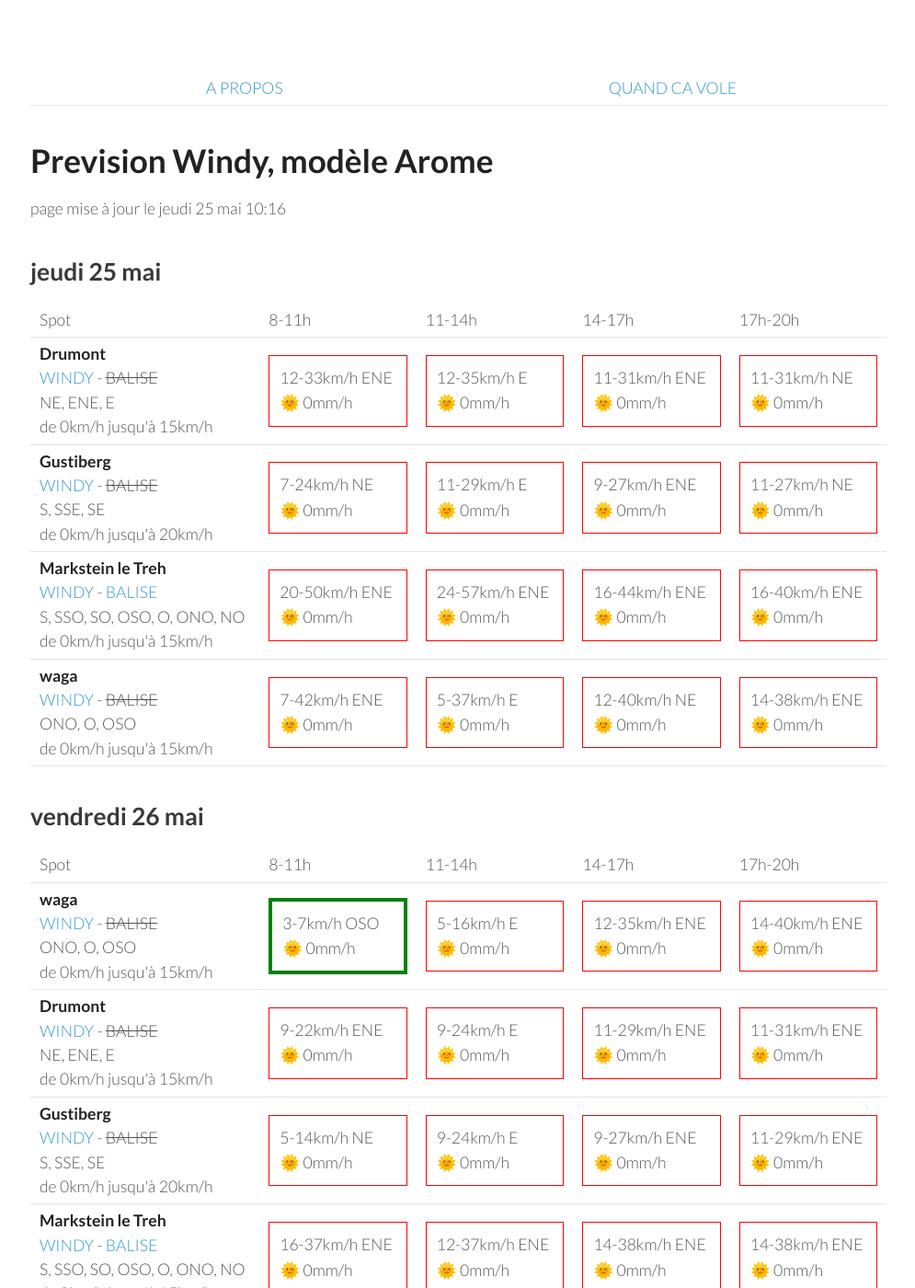
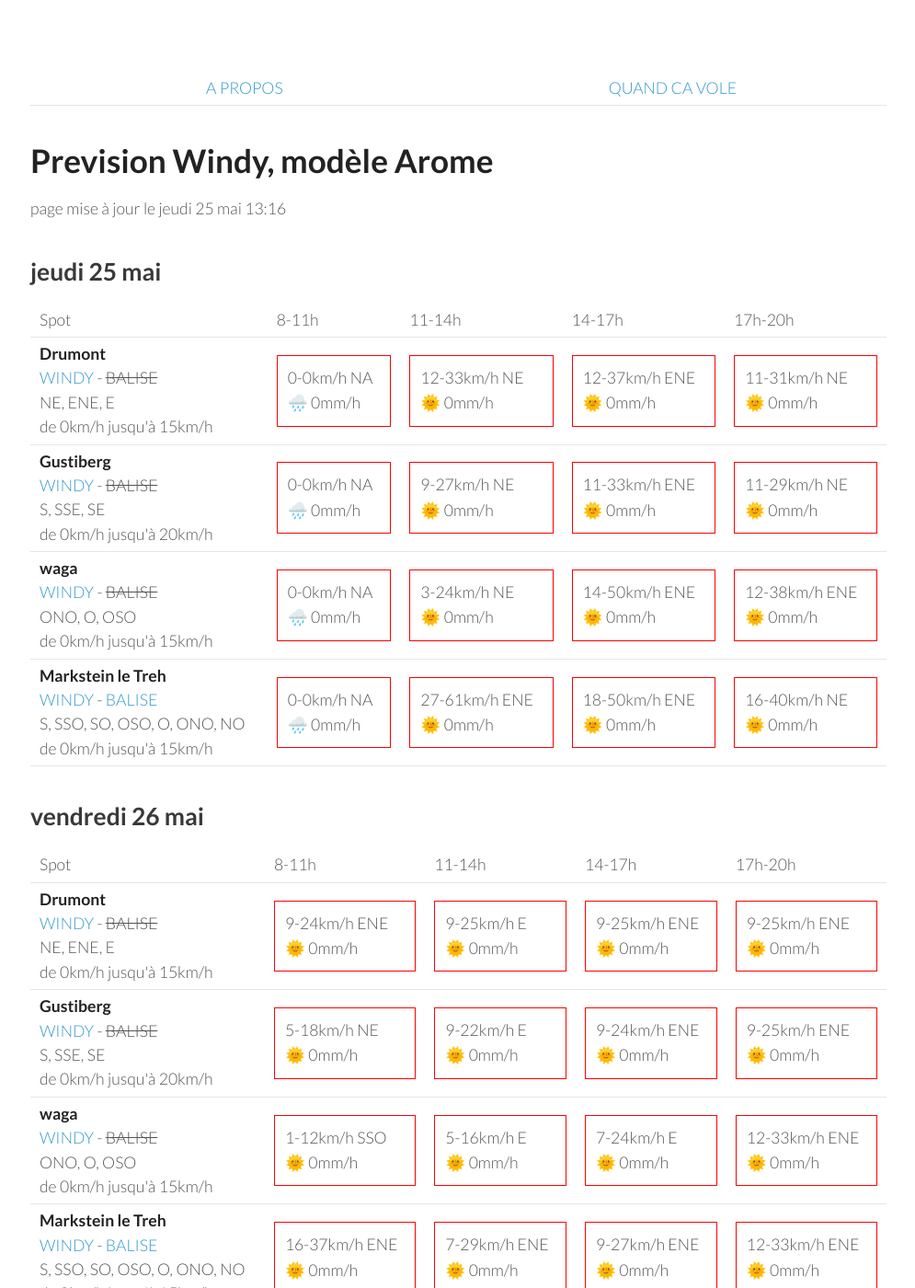
Before and after one commit to parapente-dans-le-nord/parapente-dans-le-nord.github.io, a Jekyll site: the page built from vosges.markdown, in a window 1280 px wide and 1400 px high. Shown: the whole window at 92% size, without its empty margins (25-1020 px from the left). Built offline with Jekyll 4.4.1, drawn with Linux system fonts in a browser that asks for light colours; some of the changed text lies outside the part shown.

Commit message:
update index.markdown

```diff
--- a/vosges.markdown
+++ b/vosges.markdown
@@ -7,7 +7,7 @@ title:  "Tous les spots"
 {: .links}
 
 # Prevision Windy, modèle Arome
-page mise à jour le jeudi 25 mai 10:16
+page mise à jour le jeudi 25 mai 13:16
 
 ## jeudi 25 mai
 
@@ -24,41 +24,37 @@ page mise à jour le jeudi 25 mai 10:16
 <tr>
         <td><strong>Drumont</strong><br><a href="https://windy.com/47.898/6.919?47.687,6.919,9,m:eYYagmG">WINDY</a> - <span class="no-balise"> BALISE </span><br> <span class="vent-favorable">NE, ENE, E</span><br><span class="force-vent">de 0km/h jusqu'à 15km/h</span> </td>
 
-            <td><div class="not-flyable"><p>12-33km/h ENE</p><p>🌞 0mm/h</p></div></td>
-            <td><div class="not-flyable"><p>12-35km/h E</p><p>🌞 0mm/h</p></div></td>
-            <td><div class="not-flyable"><p>11-31km/h ENE</p><p>🌞 0mm/h</p></div></td>
+            <td><div class="not-flyable"><p>0-0km/h NA</p><p>🌧️ 0mm/h</p></div></td>
+            <td><div class="not-flyable"><p>12-33km/h NE</p><p>🌞 0mm/h</p></div></td>
+            <td><div class="not-flyable"><p>12-37km/h ENE</p><p>🌞 0mm/h</p></div></td>
             <td><div class="not-flyable"><p>11-31km/h NE</p><p>🌞 0mm/h</p></div></td>
-
 
     </tr>
 <tr>
         <td><strong>Gustiberg</strong><br><a href="https://windy.com/47.894/6.934?47.891,6.934,15,m:eYYagmI">WINDY</a> - <span class="no-balise"> BALISE </span><br> <span class="vent-favorable">S, SSE, SE</span><br><span class="force-vent">de 0km/h jusqu'à 20km/h</span> </td>
 
-            <td><div class="not-flyable"><p>7-24km/h NE</p><p>🌞 0mm/h</p></div></td>
-            <td><div class="not-flyable"><p>11-29km/h E</p><p>🌞 0mm/h</p></div></td>
-            <td><div class="not-flyable"><p>9-27km/h ENE</p><p>🌞 0mm/h</p></div></td>
-            <td><div class="not-flyable"><p>11-27km/h NE</p><p>🌞 0mm/h</p></div></td>
+            <td><div class="not-flyable"><p>0-0km/h NA</p><p>🌧️ 0mm/h</p></div></td>
+            <td><div class="not-flyable"><p>9-27km/h NE</p><p>🌞 0mm/h</p></div></td>
+            <td><div class="not-flyable"><p>11-33km/h ENE</p><p>🌞 0mm/h</p></div></td>
+            <td><div class="not-flyable"><p>11-29km/h NE</p><p>🌞 0mm/h</p></div></td>
 
+    </tr>
+<tr>
+        <td><strong>waga</strong><br><a href="https://windy.com/47.903/6.996?47.900,6.983,15">WINDY</a> - <span class="no-balise"> BALISE </span><br> <span class="vent-favorable">ONO, O, OSO</span><br><span class="force-vent">de 0km/h jusqu'à 15km/h</span> </td>
+
+            <td><div class="not-flyable"><p>0-0km/h NA</p><p>🌧️ 0mm/h</p></div></td>
+            <td><div class="not-flyable"><p>3-24km/h NE</p><p>🌞 0mm/h</p></div></td>
+            <td><div class="not-flyable"><p>14-50km/h ENE</p><p>🌞 0mm/h</p></div></td>
+            <td><div class="not-flyable"><p>12-38km/h ENE</p><p>🌞 0mm/h</p></div></td>
 
     </tr>
 <tr>
         <td><strong>Markstein le Treh</strong><br><a href="https://windy.com/47.926/7.012?47.505,7.012,8,m:eY1agmQ">WINDY</a> - <span class=""><a href="http://www.balisemeteo.com/balise.php?idBalise=136">BALISE</a> </span><br> <span class="vent-favorable">S, SSO, SO, OSO, O, ONO, NO</span><br><span class="force-vent">de 0km/h jusqu'à 15km/h</span> </td>
 
-            <td><div class="not-flyable"><p>20-50km/h ENE</p><p>🌞 0mm/h</p></div></td>
-            <td><div class="not-flyable"><p>24-57km/h ENE</p><p>🌞 0mm/h</p></div></td>
-            <td><div class="not-flyable"><p>16-44km/h ENE</p><p>🌞 0mm/h</p></div></td>
-            <td><div class="not-flyable"><p>16-40km/h ENE</p><p>🌞 0mm/h</p></div></td>
-
-
-    </tr>
-<tr>
-        <td><strong>waga</strong><br><a href="https://windy.com/47.903/6.996?47.900,6.983,15">WINDY</a> - <span class="no-balise"> BALISE </span><br> <span class="vent-favorable">ONO, O, OSO</span><br><span class="force-vent">de 0km/h jusqu'à 15km/h</span> </td>
-
-            <td><div class="not-flyable"><p>7-42km/h ENE</p><p>🌞 0mm/h</p></div></td>
-            <td><div class="not-flyable"><p>5-37km/h E</p><p>🌞 0mm/h</p></div></td>
-            <td><div class="not-flyable"><p>12-40km/h NE</p><p>🌞 0mm/h</p></div></td>
-            <td><div class="not-flyable"><p>14-38km/h ENE</p><p>🌞 0mm/h</p></div></td>
-
+            <td><div class="not-flyable"><p>0-0km/h NA</p><p>🌧️ 0mm/h</p></div></td>
+            <td><div class="not-flyable"><p>27-61km/h ENE</p><p>🌞 0mm/h</p></div></td>
+            <td><div class="not-flyable"><p>18-50km/h ENE</p><p>🌞 0mm/h</p></div></td>
+            <td><div class="not-flyable"><p>16-40km/h NE</p><p>🌞 0mm/h</p></div></td>
 
     </tr>
 
@@ -78,32 +74,32 @@ page mise à jour le jeudi 25 mai 10:16
       <td>17h-20h</td>
     </tr>
 <tr>
-        <td><strong>waga</strong><br><a href="https://windy.com/47.903/6.996?47.900,6.983,15">WINDY</a> - <span class="no-balise"> BALISE </span><br> <span class="vent-favorable">ONO, O, OSO</span><br><span class="force-vent">de 0km/h jusqu'à 15km/h</span> </td>
-
-            <td><div class="flyable"><p>3-7km/h OSO</p><p>🌞 0mm/h</p></div></td>
-            <td><div class="not-flyable"><p>5-16km/h E</p><p>🌞 0mm/h</p></div></td>
-            <td><div class="not-flyable"><p>12-35km/h ENE</p><p>🌞 0mm/h</p></div></td>
-            <td><div class="not-flyable"><p>14-40km/h ENE</p><p>🌞 0mm/h</p></div></td>
-
-
-    </tr>
-<tr>
         <td><strong>Drumont</strong><br><a href="https://windy.com/47.898/6.919?47.687,6.919,9,m:eYYagmG">WINDY</a> - <span class="no-balise"> BALISE </span><br> <span class="vent-favorable">NE, ENE, E</span><br><span class="force-vent">de 0km/h jusqu'à 15km/h</span> </td>
 
-            <td><div class="not-flyable"><p>9-22km/h ENE</p><p>🌞 0mm/h</p></div></td>
-            <td><div class="not-flyable"><p>9-24km/h E</p><p>🌞 0mm/h</p></div></td>
-            <td><div class="not-flyable"><p>11-29km/h ENE</p><p>🌞 0mm/h</p></div></td>
-            <td><div class="not-flyable"><p>11-31km/h ENE</p><p>🌞 0mm/h</p></div></td>
+            <td><div class="not-flyable"><p>9-24km/h ENE</p><p>🌞 0mm/h</p></div></td>
+            <td><div class="not-flyable"><p>9-25km/h E</p><p>🌞 0mm/h</p></div></td>
+            <td><div class="not-flyable"><p>9-25km/h ENE</p><p>🌞 0mm/h</p></div></td>
+            <td><div class="not-flyable"><p>9-25km/h ENE</p><p>🌞 0mm/h</p></div></td>
 
 
     </tr>
 <tr>
         <td><strong>Gustiberg</strong><br><a href="https://windy.com/47.894/6.934?47.891,6.934,15,m:eYYagmI">WINDY</a> - <span class="no-balise"> BALISE </span><br> <span class="vent-favorable">S, SSE, SE</span><br><span class="force-vent">de 0km/h jusqu'à 20km/h</span> </td>
 
-            <td><div class="not-flyable"><p>5-14km/h NE</p><p>🌞 0mm/h</p></div></td>
-            <td><div class="not-flyable"><p>9-24km/h E</p><p>🌞 0mm/h</p></div></td>
-            <td><div class="not-flyable"><p>9-27km/h ENE</p><p>🌞 0mm/h</p></div></td>
-            <td><div class="not-flyable"><p>11-29km/h ENE</p><p>🌞 0mm/h</p></div></td>
+            <td><div class="not-flyable"><p>5-18km/h NE</p><p>🌞 0mm/h</p></div></td>
+            <td><div class="not-flyable"><p>9-22km/h E</p><p>🌞 0mm/h</p></div></td>
+            <td><div class="not-flyable"><p>9-24km/h ENE</p><p>🌞 0mm/h</p></div></td>
+            <td><div class="not-flyable"><p>9-25km/h ENE</p><p>🌞 0mm/h</p></div></td>
+
+
+    </tr>
+<tr>
+        <td><strong>waga</strong><br><a href="https://windy.com/47.903/6.996?47.900,6.983,15">WINDY</a> - <span class="no-balise"> BALISE </span><br> <span class="vent-favorable">ONO, O, OSO</span><br><span class="force-vent">de 0km/h jusqu'à 15km/h</span> </td>
+
+            <td><div class="not-flyable"><p>1-12km/h SSO</p><p>🌞 0mm/h</p></div></td>
+            <td><div class="not-flyable"><p>5-16km/h E</p><p>🌞 0mm/h</p></div></td>
+            <td><div class="not-flyable"><p>7-24km/h E</p><p>🌞 0mm/h</p></div></td>
+            <td><div class="not-flyable"><p>12-33km/h ENE</p><p>🌞 0mm/h</p></div></td>
 
 
     </tr>
@@ -111,9 +107,9 @@ page mise à jour le jeudi 25 mai 10:16
         <td><strong>Markstein le Treh</strong><br><a href="https://windy.com/47.926/7.012?47.505,7.012,8,m:eY1agmQ">WINDY</a> - <span class=""><a href="http://www.balisemeteo.com/balise.php?idBalise=136">BALISE</a> </span><br> <span class="vent-favorable">S, SSO, SO, OSO, O, ONO, NO</span><br><span class="force-vent">de 0km/h jusqu'à 15km/h</span> </td>
 
             <td><div class="not-flyable"><p>16-37km/h ENE</p><p>🌞 0mm/h</p></div></td>
-            <td><div class="not-flyable"><p>12-37km/h ENE</p><p>🌞 0mm/h</p></div></td>
-            <td><div class="not-flyable"><p>14-38km/h ENE</p><p>🌞 0mm/h</p></div></td>
-            <td><div class="not-flyable"><p>14-38km/h ENE</p><p>🌞 0mm/h</p></div></td>
+            <td><div class="not-flyable"><p>7-29km/h ENE</p><p>🌞 0mm/h</p></div></td>
+            <td><div class="not-flyable"><p>9-27km/h ENE</p><p>🌞 0mm/h</p></div></td>
+            <td><div class="not-flyable"><p>12-33km/h ENE</p><p>🌞 0mm/h</p></div></td>
 
 
     </tr>
@@ -146,10 +142,10 @@ page mise à jour le jeudi 25 mai 10:16
 <tr>
         <td><strong>Markstein le Treh</strong><br><a href="https://windy.com/47.926/7.012?47.505,7.012,8,m:eY1agmQ">WINDY</a> - <span class=""><a href="http://www.balisemeteo.com/balise.php?idBalise=136">BALISE</a> </span><br> <span class="vent-favorable">S, SSO, SO, OSO, O, ONO, NO</span><br><span class="force-vent">de 0km/h jusqu'à 15km/h</span> </td>
 
-            <td><div class="not-flyable"><p>7-24km/h NE</p><p>🌞 0mm/h</p></div></td>
+            <td><div class="not-flyable"><p>7-25km/h NE</p><p>🌞 0mm/h</p></div></td>
             <td><div class="not-flyable"><p>11-33km/h ENE</p><p>🌞 0mm/h</p></div></td>
             <td><div class="not-flyable"><p>12-37km/h ENE</p><p>🌞 0mm/h</p></div></td>
-            <td><div class="not-flyable"><p>12-37km/h ENE</p><p>🌞 0mm/h</p></div></td>
+            <td><div class="not-flyable"><p>12-35km/h ENE</p><p>🌞 0mm/h</p></div></td>
 
 
     </tr>
@@ -200,9 +196,9 @@ page mise à jour le jeudi 25 mai 10:16
 
     </tr>
 <tr>
-        <td><strong>Markstein le Treh</strong><br><a href="https://windy.com/47.926/7.012?47.505,7.012,8,m:eY1agmQ">WINDY</a> - <span class=""><a href="http://www.balisemeteo.com/balise.php?idBalise=136">BALISE</a> </span><br> <span class="vent-favorable">S, SSO, SO, OSO, O, ONO, NO</span><br><span class="force-vent">de 0km/h jusqu'à 15km/h</span> </td>
+        <td><strong>Gustiberg</strong><br><a href="https://windy.com/47.894/6.934?47.891,6.934,15,m:eYYagmI">WINDY</a> - <span class="no-balise"> BALISE </span><br> <span class="vent-favorable">S, SSE, SE</span><br><span class="force-vent">de 0km/h jusqu'à 20km/h</span> </td>
 
-            <td><div class="not-flyable"><p>3-14km/h NE</p><p>🌞 0mm/h</p></div></td>
+            <td><div class="not-flyable"><p>5-16km/h ENE</p><p>🌞 0mm/h</p></div></td>
             <td><div class="not-flyable"><p>11-31km/h ENE</p><p>🌞 0mm/h</p></div></td>
             <td><div class="not-flyable"><p>9-31km/h ENE</p><p>🌞 0mm/h</p></div></td>
             <td><div class="not-flyable"><p>11-31km/h ENE</p><p>🌞 0mm/h</p></div></td>
@@ -210,12 +206,12 @@ page mise à jour le jeudi 25 mai 10:16
 
     </tr>
 <tr>
-        <td><strong>Gustiberg</strong><br><a href="https://windy.com/47.894/6.934?47.891,6.934,15,m:eYYagmI">WINDY</a> - <span class="no-balise"> BALISE </span><br> <span class="vent-favorable">S, SSE, SE</span><br><span class="force-vent">de 0km/h jusqu'à 20km/h</span> </td>
+        <td><strong>Markstein le Treh</strong><br><a href="https://windy.com/47.926/7.012?47.505,7.012,8,m:eY1agmQ">WINDY</a> - <span class=""><a href="http://www.balisemeteo.com/balise.php?idBalise=136">BALISE</a> </span><br> <span class="vent-favorable">S, SSO, SO, OSO, O, ONO, NO</span><br><span class="force-vent">de 0km/h jusqu'à 15km/h</span> </td>
 
-            <td><div class="not-flyable"><p>5-16km/h ENE</p><p>🌞 0mm/h</p></div></td>
-            <td><div class="not-flyable"><p>11-31km/h ENE</p><p>🌞 0mm/h</p></div></td>
-            <td><div class="not-flyable"><p>9-31km/h ENE</p><p>🌞 0mm/h</p></div></td>
-            <td><div class="not-flyable"><p>11-31km/h ENE</p><p>🌞 0mm/h</p></div></td>
+            <td><div class="not-flyable"><p>5-16km/h NE</p><p>🌞 0mm/h</p></div></td>
+            <td><div class="not-flyable"><p>11-33km/h ENE</p><p>🌞 0mm/h</p></div></td>
+            <td><div class="not-flyable"><p>11-33km/h ENE</p><p>🌞 0mm/h</p></div></td>
+            <td><div class="not-flyable"><p>12-35km/h NE</p><p>🌞 0mm/h</p></div></td>
 
 
     </tr>
@@ -269,9 +265,9 @@ page mise à jour le jeudi 25 mai 10:16
         <td><strong>Markstein le Treh</strong><br><a href="https://windy.com/47.926/7.012?47.505,7.012,8,m:eY1agmQ">WINDY</a> - <span class=""><a href="http://www.balisemeteo.com/balise.php?idBalise=136">BALISE</a> </span><br> <span class="vent-favorable">S, SSO, SO, OSO, O, ONO, NO</span><br><span class="force-vent">de 0km/h jusqu'à 15km/h</span> </td>
 
             <td><div class="not-flyable"><p>9-29km/h NE</p><p>🌞 0mm/h</p></div></td>
-            <td><div class="not-flyable"><p>16-44km/h ENE</p><p>🌞 0mm/h</p></div></td>
             <td><div class="not-flyable"><p>16-46km/h ENE</p><p>🌞 0mm/h</p></div></td>
-            <td><div class="not-flyable"><p>18-50km/h NE</p><p>🌞 0mm/h</p></div></td>
+            <td><div class="not-flyable"><p>14-46km/h ENE</p><p>🌞 0mm/h</p></div></td>
+            <td><div class="not-flyable"><p>18-51km/h NE</p><p>🌞 0mm/h</p></div></td>
 
 
     </tr>
@@ -312,6 +308,16 @@ page mise à jour le jeudi 25 mai 10:16
 
     </tr>
 <tr>
+        <td><strong>Markstein le Treh</strong><br><a href="https://windy.com/47.926/7.012?47.505,7.012,8,m:eY1agmQ">WINDY</a> - <span class=""><a href="http://www.balisemeteo.com/balise.php?idBalise=136">BALISE</a> </span><br> <span class="vent-favorable">S, SSO, SO, OSO, O, ONO, NO</span><br><span class="force-vent">de 0km/h jusqu'à 15km/h</span> </td>
+
+            <td><div class="not-flyable"><p>11-38km/h NE</p><p>🌞 0mm/h</p></div></td>
+            <td><div class="not-flyable"><p>14-46km/h ENE</p><p>🌞 0mm/h</p></div></td>
+            <td><div class="not-flyable"><p>18-50km/h ENE</p><p>🌞 0mm/h</p></div></td>
+            <td><div class="not-flyable"><p>20-55km/h NE</p><p>🌞 0mm/h</p></div></td>
+
+
+    </tr>
+<tr>
         <td><strong>waga</strong><br><a href="https://windy.com/47.903/6.996?47.900,6.983,15">WINDY</a> - <span class="no-balise"> BALISE </span><br> <span class="vent-favorable">ONO, O, OSO</span><br><span class="force-vent">de 0km/h jusqu'à 15km/h</span> </td>
 
             <td><div class="not-flyable"><p>11-38km/h NE</p><p>🌞 0mm/h</p></div></td>
```
